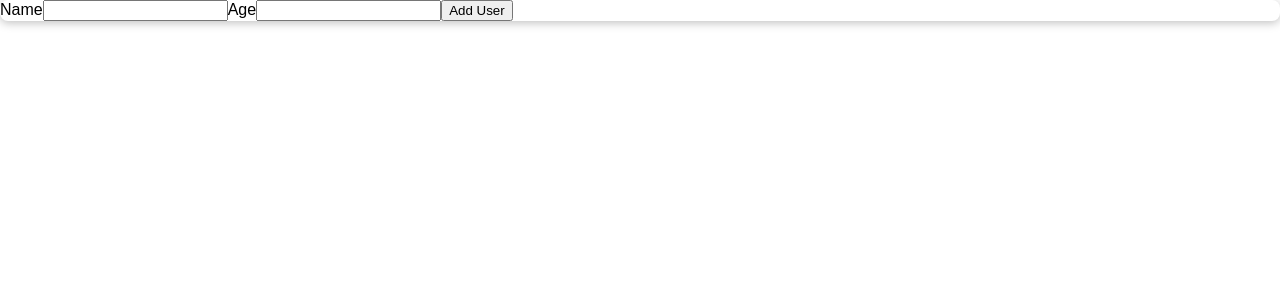
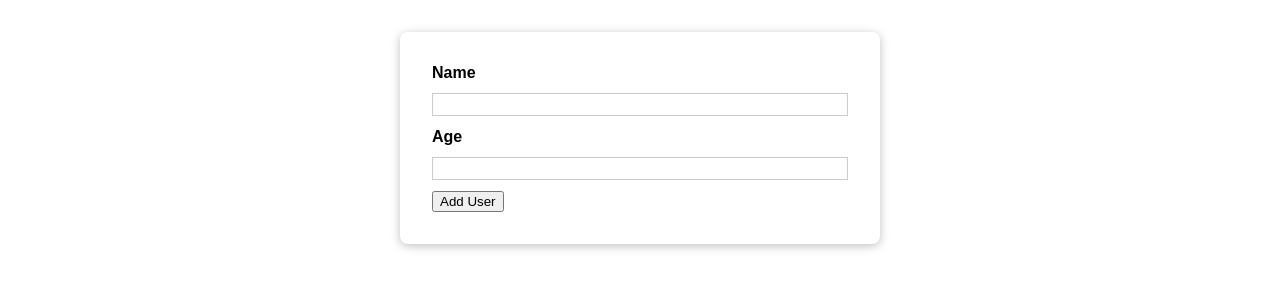
Before and after one commit to SergiiKhylko/react-user-list, a JavaScript app: page / in a window 1280 px wide. Shown: the top 300 px of the page. Built offline with nearby package versions, Linux system fonts and the light colour scheme.

Commit message:
#5 create Card component; Add styles

```diff
--- a/src/Components/UI/Card.js
+++ b/src/Components/UI/Card.js
@@ -3,7 +3,7 @@ import styles from "./Card.module.css"
 const Card = props => {
 
   return (
-    <div className={styles.card}>
+    <div className={`${styles.card} ${props.className}`}>
       {props.children}
     </div>
   );
--- a/src/Components/Users/CreateUser.js
+++ b/src/Components/Users/CreateUser.js
@@ -1,4 +1,5 @@
 import Card from "../UI/Card";
+import styles from "./CreateUser.module.css"
 
 const CreateUser = props => {
 
@@ -8,8 +9,8 @@ const CreateUser = props => {
   }
 
   return (
-    <Card>
-      <form onSubmit={createUserHandler}>
+    <Card className={styles.input}>
+      <form onSubmit={createUserHandler} >
         <label htmlFor="name">Name</label>
         <input id="name" type='text' />
         <label htmlFor="age">Age</label>
--- /dev/null
+++ b/src/Components/Users/CreateUser.module.css
@@ -0,0 +1,26 @@
+.input {
+  margin: 2rem auto;
+  padding: 2rem;
+  width: 90%;
+  max-width: 30rem;
+}
+
+.input label {
+  display: block;
+  font-weight: bold;
+  margin-bottom: 0.7rem;
+}
+
+.input input {
+  font: inherit;
+  display: block;
+  width: 100%;
+  border: 1px solid #ccc;
+  padding: 0.1rem;
+  margin-bottom: 0.7rem;
+}
+
+.input input:focus {
+  outline: none;
+  border-color: #074ea0;
+}
```
